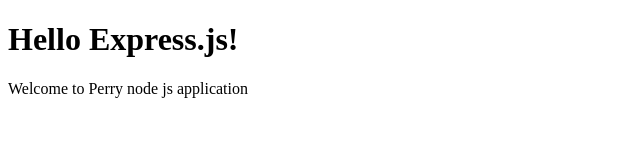
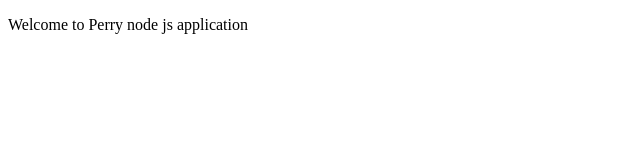
Before and after one commit to perryesar/web-server, a website: page Public/index.html in a window 1280 px wide. Shown: the whole page, without its empty margins (0-640 px from the left). Drawn offline with Linux system fonts and the light colour scheme.

Commit message:
Update character set

```diff
--- a/Public/index.html
+++ b/Public/index.html
@@ -4,7 +4,6 @@
 		<title>My App!</title>
 	</head>
 	<body>
-		<h1>Hello Express.js!</h1>
 		<p>Welcome to Perry node js application</P>
 	</body>
 </html>
```
